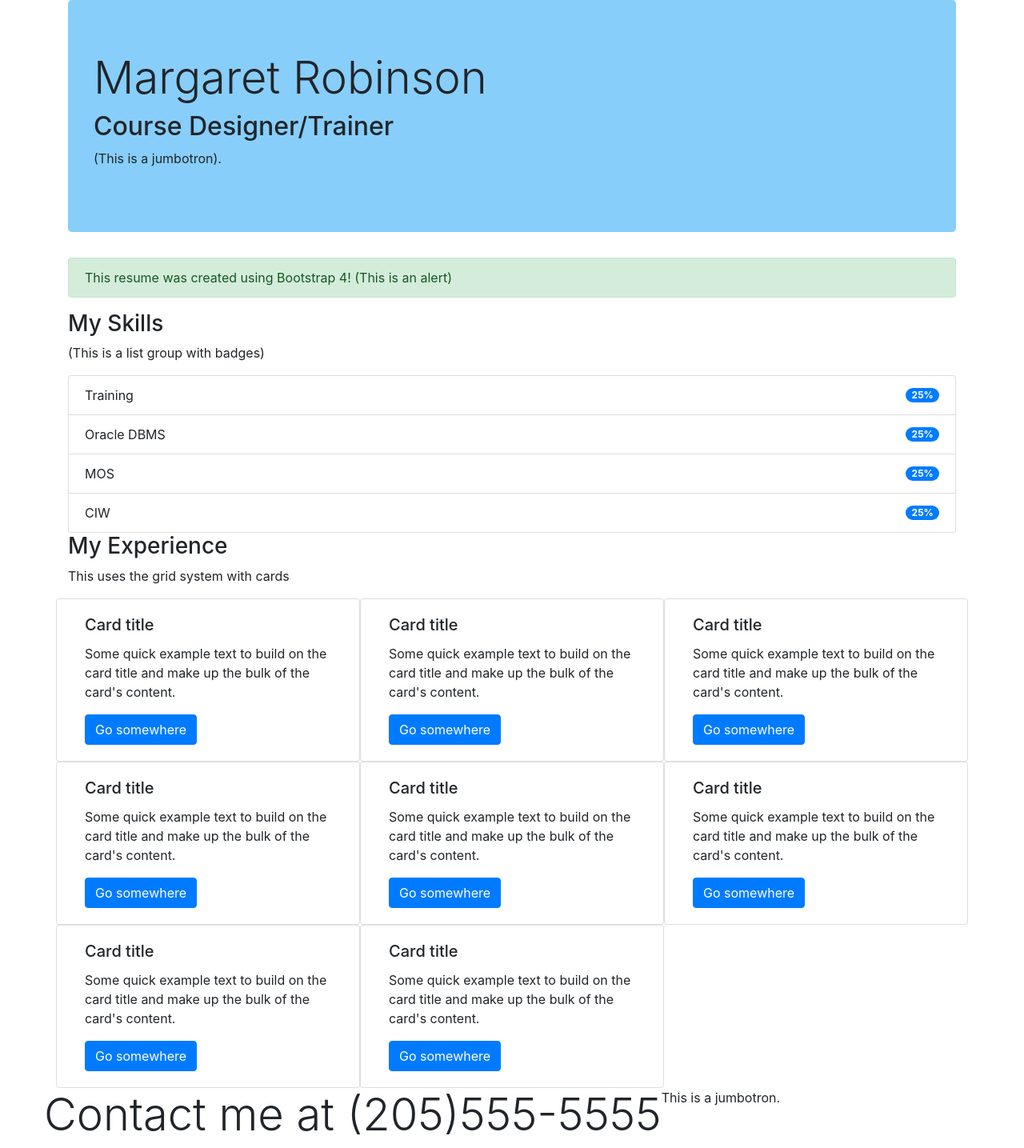
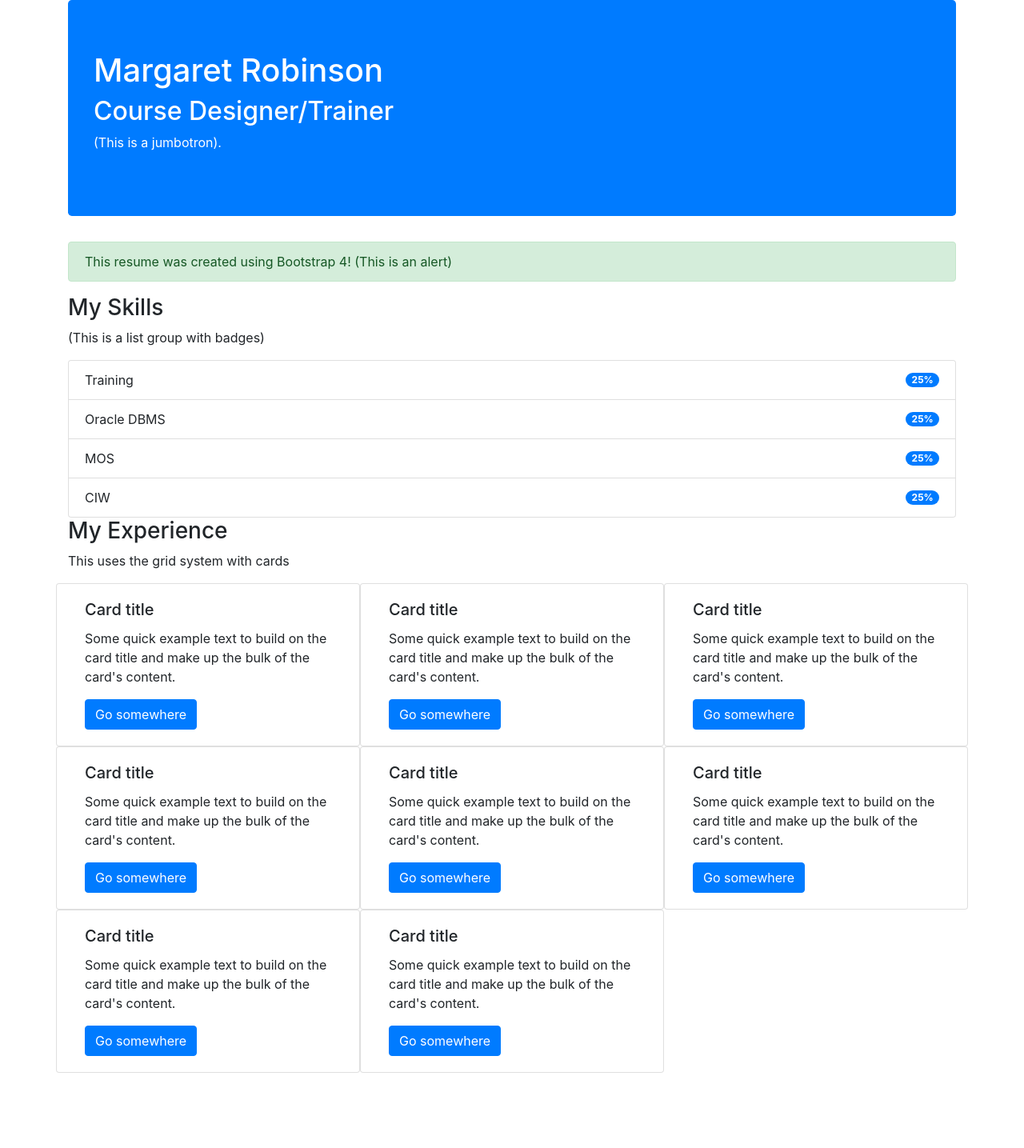
Before and after one commit to mrobinson526/bsresume, a plain HTML site: page index.html in a window 1280 px wide. Shown: the whole page at 80% size. After the commit the page ends 1341 px from the top, so only its background shows below. Drawn offline with nearby package versions, Linux system fonts and the light colour scheme.

Commit message:
Without footer

```diff
--- a/index.html
+++ b/index.html
@@ -12,11 +12,11 @@
   </head>
   <body>
     <div class="container">
-      <div class="jumbotron"  style="background-color:lightskyblue">
-        <h1 class="display-4">Margaret Robinson</h1>
+      <div class="jumbotron bg-primary text-white">
+        <h1>Margaret Robinson</h1>
         <h2>Course Designer/Trainer</h2>
         <p>(This is a jumbotron).</p>
-       </div>
+      </div>
       <div class="alert alert-success" role="alert">
         This resume was created using Bootstrap 4! (This is an alert)
       </div>
@@ -99,11 +99,7 @@
             <a href="#" class="btn btn-primary">Go somewhere</a>
           </div>
         </div>
-        <div class="row text-center">
-          <h6 class="display-4">Contact me at (205)555-5555</h6>
-          <p>This is a jumbotron.</p>
-        </div>
-      </div>
+
     </div>
 
         <!-- Optional JavaScript -->
```
